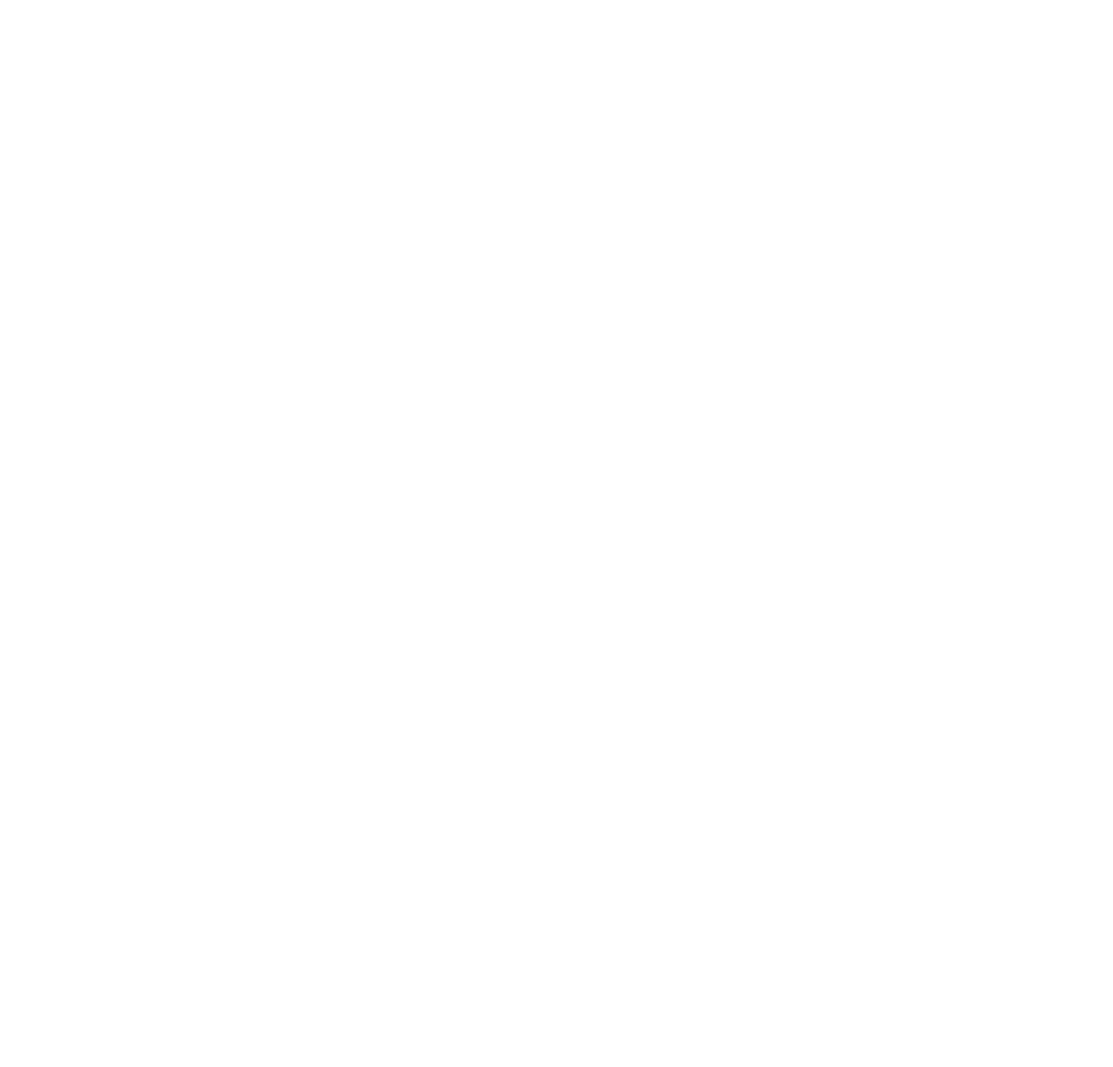
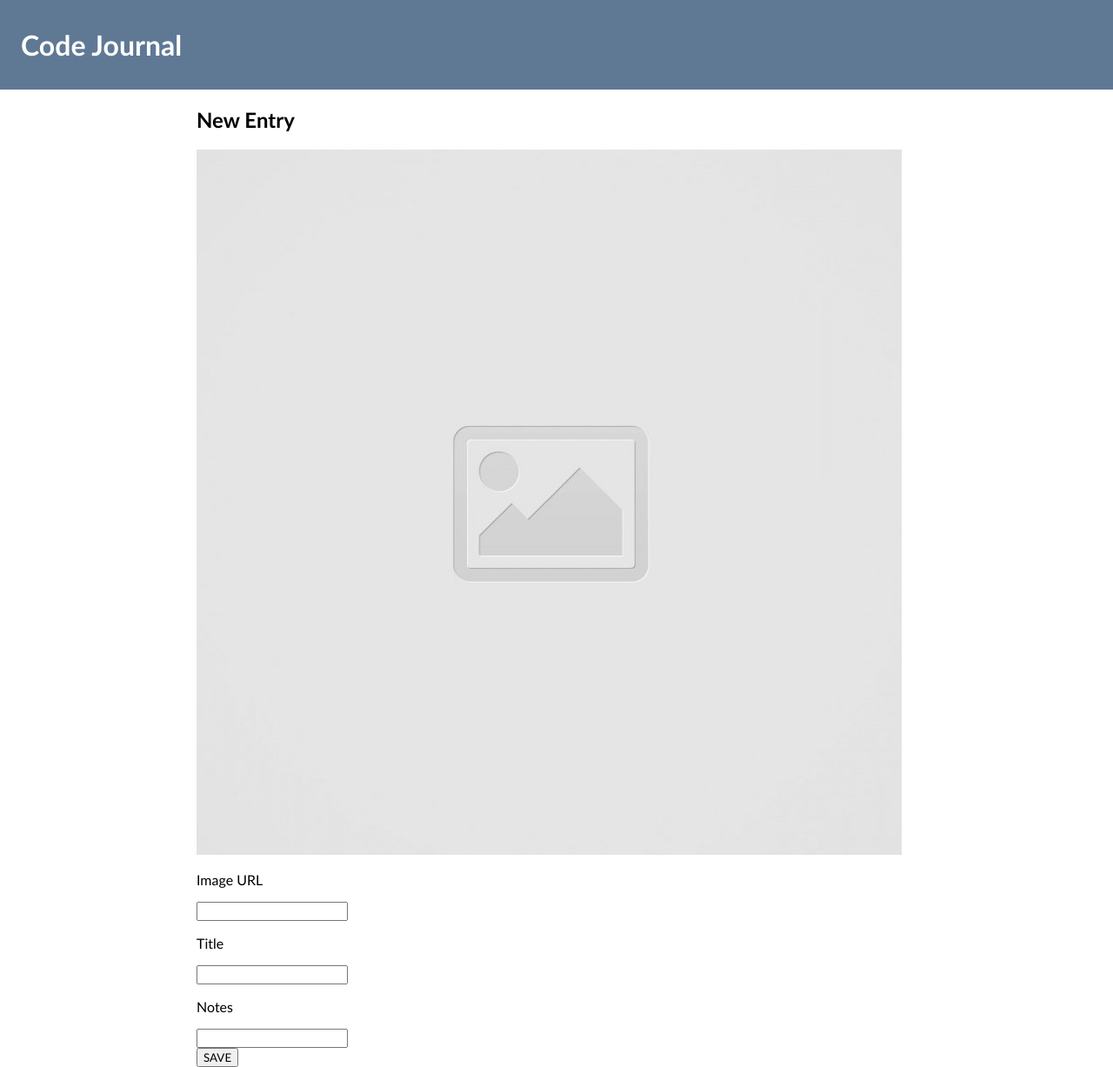
Before and after one commit to KiraHike/code-journal, a website: page index.html in a window 1280 px wide. Shown: the whole page at 87% size. Before the commit the page ends 800 px from the top, so only its background shows below. Drawn offline with Linux system fonts and the light colour scheme.

Commit message:
added a form for creating a journal entry | Kira Hike

```diff
--- a/css/styles.css
+++ b/css/styles.css
@@ -0,0 +1,19 @@
+* {
+  font-family: 'Trebuchet MS', 'Lucida Sans Unicode', 'Lucida Grande', 'Lucida Sans', Arial, sans-serif;
+}
+
+h1 {
+  background-color: #5f7995;
+  color: white;
+  margin: 0;
+  padding: 2rem 1.5rem;
+}
+
+label {
+  display: block;
+  padding: 1rem 0;
+}
+
+#image {
+  max-width: 100%;
+}
--- a/index.html
+++ b/index.html
@@ -16,10 +16,49 @@
 </head>
 <body>
   <header>
+    <h1>Code Journal</h1>
   </header>
   <main>
     <div data-view="entry-form">
-
+      <form class="container">
+        <div class="row">
+          <div class="column-full">
+            <h2>New Entry</h2>
+          </div>
+          <div class="column-full">
+            <input type="image" id="image" src="images/placeholder-image-square.jpg" alt="Entry Image">
+          </div>
+          <div class="column-full">
+            <label for="image-url">Image URL</label>
+            <input
+            required
+            name="url"
+            type="url"
+            id="image-url">
+          </div>
+          <div class="column-full">
+            <label for="entry-title">Title</label>
+            <input
+            required
+            name="title"
+            type="text"
+            id="entry-title">
+          </div>
+        </div>
+        <div class="row">
+          <div class="column-full">
+            <label for="entry-notes">Notes</label>
+            <input
+            required
+            name="notes"
+            type="text"
+            id="entry-notes">
+          </div>
+          <div class="column-full">
+            <button>SAVE</button>
+          </div>
+        </div>
+      </form>
     </div>
   </main>
   <script src="js/data.js"></script>
```
